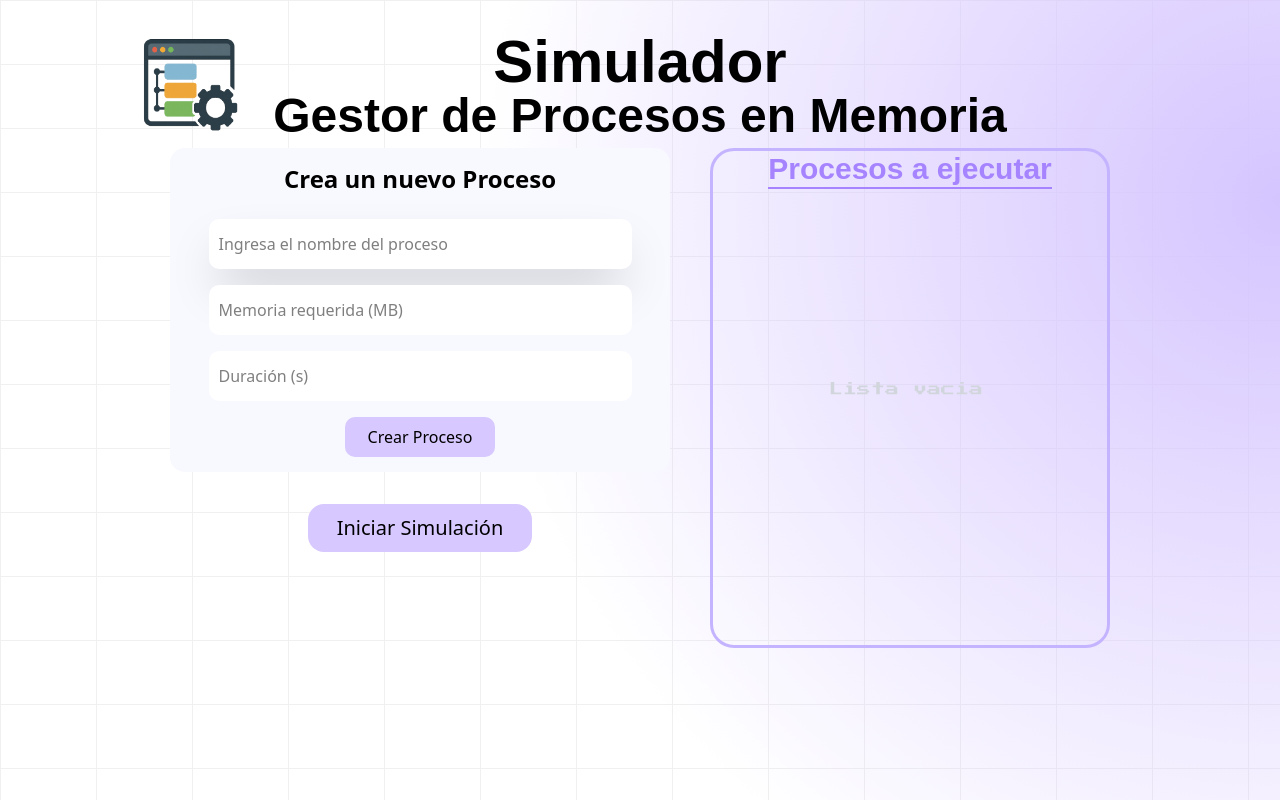
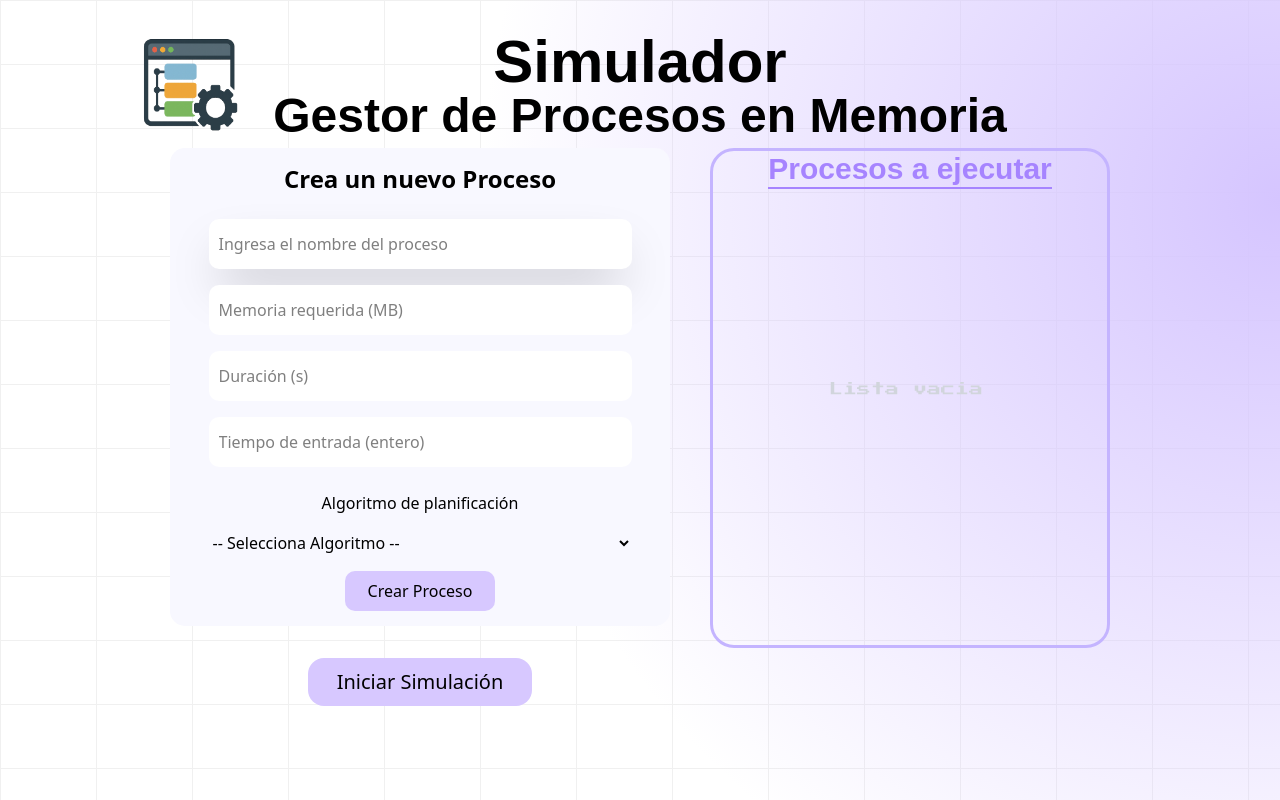
Before and after one commit to Maynor06/SimulatorOfProcessUmg, a React (Vite) app: page / in a window 1280 px wide. Built offline with nearby package versions, Linux system fonts and the light colour scheme; a web font is replaced by a local one.

Commit message:
Agregar input tiempo_Entrada y select Algoritmo en FormProceso

```diff
--- a/src/components/FormProceso.tsx
+++ b/src/components/FormProceso.tsx
@@ -8,15 +8,18 @@ const FormProceso = () => {
     const [formData, setFormData] = useState({
         NombreProceso: '',
         MemoriaRequired: 0,
-        Duration: 0
+        Duration: 0,
+        tiempo_Entrada: 0,
+        Algoritmo: '',
+         Quantum: 0
     });
 
     const [showModal, setShowModal] = useState(false);
     const [errorMessage, setErrorMessage] = useState('');
 
-    const handleChange = (event: React.ChangeEvent<HTMLInputElement>) => {
+    const handleChange = (event: React.ChangeEvent<HTMLInputElement | HTMLSelectElement> ) => {
         const { name, value } = event.target;
-        const valorParsed = name === "MemoriaRequired" || name === "Duration" ? parseInt(value) || 0 : value;
+        const valorParsed = name === "MemoriaRequired" || name === "Duration" || name == 'quantum' || name === 'tiempo_Entrada' ? parseInt(value) || 0 : value;
         setFormData({ ...formData, [name]: valorParsed });
     };
 
@@ -60,11 +63,34 @@ const FormProceso = () => {
             return;
         }
 
+        // validar algoritmo
+        if (!formData.Algoritmo) {
+        setErrorMessage('Debe seleccionar un algoritmo de planificación.');
+        setShowModal(true);
+        return;
+        }
+
+        // si RoundRobin validar Quantum
+        if (formData.Algoritmo === 'RoundRobin' && formData.Quantum <= 0) {
+        setErrorMessage('Ingrese un quantum válido (mayor a 0) para Round Robin.');
+        setShowModal(true);
+        return;
+        }
+
+        // (opcional) validar tiempo_Entrada no negativo
+        if (formData.tiempo_Entrada < 0) {
+        setErrorMessage('Tiempo de entrada no puede ser negativo.');
+        setShowModal(true);
+        return;
+        }
+
+
         const newProceso = {
             PID: Date.now(),
             ...formData,
             // si estaba vacío, se genera automáticamente
-            NombreProceso: nombreFinal
+            NombreProceso: nombreFinal,
+            Algoritmo: formData.Algoritmo as "" | "FCFS" | "SJF" | "SRTF" | "RoundRobin"
         };
 
         agregarProceso(newProceso);
@@ -78,7 +104,10 @@ const FormProceso = () => {
         setFormData({
             NombreProceso: '',
             MemoriaRequired: 0,
-            Duration: 0
+            Duration: 0,
+            tiempo_Entrada: 0,
+            Algoritmo: '',
+            Quantum: 0
         });
     };
 
@@ -118,6 +147,48 @@ const FormProceso = () => {
                         onChange={handleChange}
                         placeholder="Duración (s)"
                     />
+
+                    <input
+                    type="number"
+                    className='shadow-'
+                    value={formData.tiempo_Entrada === 0 ? '' : formData.tiempo_Entrada}
+                    name='tiempo_Entrada'
+                    onChange={handleChange}
+                    placeholder="Tiempo de entrada (entero)"
+                    />
+
+                    <label htmlFor="Algoritmo" style={{ display: 'block', marginTop: '8px' }}>
+                    Algoritmo de planificación
+                    </label>
+                    <select
+                    id="Algoritmo"
+                    name="Algoritmo"
+                    className="shadow-"
+                    value={formData.Algoritmo}
+                    onChange={handleChange}
+                    >
+                    <option value="">-- Selecciona Algoritmo --</option>
+                    <option value="FCFS">FCFS</option>
+                    <option value="SJF">SJF</option>
+                    <option value="SRTF">SRTF</option>
+                    <option value="RoundRobin">Round Robin</option>
+                    </select>
+
+
+                    {formData.Algoritmo === 'RoundRobin' && (
+                    <input
+                        type="number"
+                        className='shadow-'
+                        name="Quantum"
+                        value={formData.Quantum === 0 ? '' : formData.Quantum}
+                        onChange={handleChange}
+                        placeholder="Quantum (s)"
+                        style={{ marginTop: '8px' }}
+                    />
+                    )}
+
+
+
                     <button type="submit" style={{ fontFamily: "'Coiny', system-ui" }}>Crear Proceso</button>
                 </form>
             </div>
--- a/src/context/ProcesoContext.tsx
+++ b/src/context/ProcesoContext.tsx
@@ -5,6 +5,9 @@ export interface Proceso {
     NombreProceso: string;
     MemoriaRequired: number;
     Duration: number;
+    tiempo_Entrada: number;
+    Algoritmo: 'FCFS' | 'SJF' | 'SRTF' | 'RoundRobin' | '';
+    Quantum: number;
 }
 
 interface PrecesoContextType {
@@ -15,6 +18,7 @@ interface PrecesoContextType {
 }
 
 const ProcesoContext = createContext<PrecesoContextType | undefined>(undefined);
+
 
 export const useProcesoContext = () => {
     const context = useContext(ProcesoContext);
```
Also changed, not shown: 1 other file (tests, documents, lock files or other folders).
